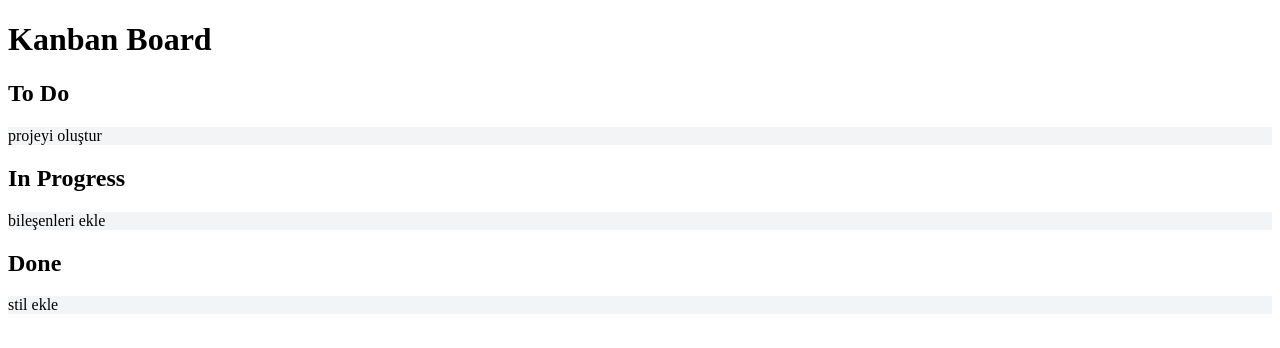
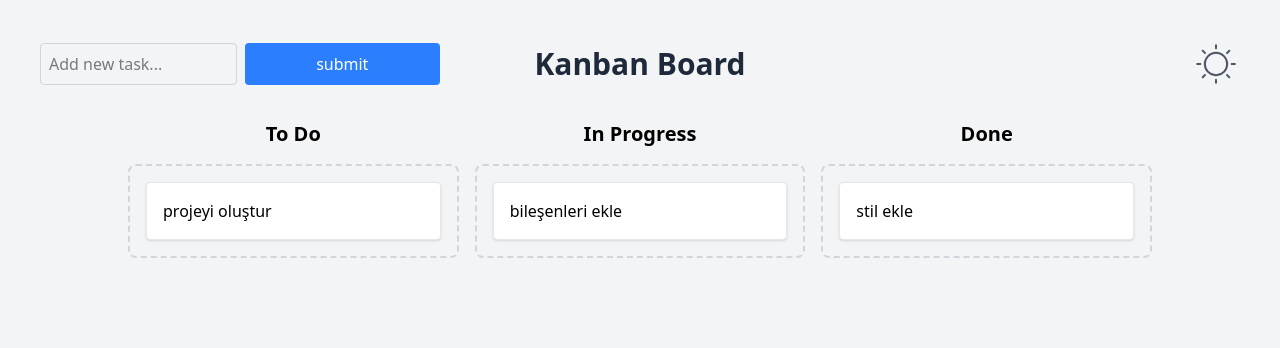
Before and after one commit to Erdem-Baran/kanban-board, a React (Vite) app: page / in a window 1280 px wide. Shown: the top 348 px of the page. Built offline with nearby package versions, Linux system fonts and the light colour scheme.

Commit message:
"Task addition input field created"

```diff
--- a/package.json
+++ b/package.json
@@ -14,6 +14,7 @@
     "@tailwindcss/vite": "^4.1.18",
     "react": "^19.2.3",
     "react-dom": "^19.2.3",
+    "react-icons": "^5.5.0",
     "tailwindcss": "^4.1.18"
   },
   "devDependencies": {
--- a/src/App.tsx
+++ b/src/App.tsx
@@ -2,12 +2,9 @@ import React, { useState } from "react";
 import { DndContext } from "@dnd-kit/core";
 import { Droppable } from "./components/Droppable";
 import { Draggable } from "./components/Draggable";
-
-type Task = {
-  id: string;
-  title: string;
-  status: "TODO" | "IN_PROGRESS" | "DONE";
-};
+import type { Task } from "./types/Types";
+import { CiLight } from "react-icons/ci";
+// import { title } from "process";
 
 export default function App() {
   const [tasks, setTasks] = useState<Task[]>([
@@ -16,20 +13,61 @@ export default function App() {
     { id: "3", title: "stil ekle", status: "DONE" },
   ]);
 
+  const [newTaskTitle, setNewTaskTitle] = useState("");
+
   const COLUMNS = [
     { id: "TODO", title: "To Do" },
     { id: "IN_PROGRESS", title: "In Progress" },
     { id: "DONE", title: "Done" },
   ];
 
-  const [isDropped, setIsDropped] = useState<boolean>(false);
-  const draggableMarkup = <Draggable>Drag me</Draggable>;
+  const handleFormSubmit = (e: React.FormEvent) => {
+    e.preventDefault();
+
+    if (!newTaskTitle.trim()) return;
+
+    const newTask: Task = {
+      id: Date.now().toString(),
+      title: newTaskTitle,
+      status: "TODO",
+    };
+
+    setTasks((prevTasks) => [...prevTasks, newTask]);
+    setNewTaskTitle("");
+  };
 
   return (
     <div className="p-10 min-h-screen bg-gray-100">
-      <h1 className="text-3xl font-bold mb-8 text-center text-gray-800">
-        Kanban Board
-      </h1>
+      <div className="grid grid-cols-3 items-center mb-8">
+        <div>
+          <form onSubmit={handleFormSubmit} className="flex gap-2">
+            <input
+              type="text"
+              name="task"
+              value={newTaskTitle}
+              onChange={(e) => setNewTaskTitle(e.target.value)}
+              placeholder="Add new task..."
+              className="p-2 rounded border border-gray-300 focus:outline-none focus:ring-2 focus:ring-blue-400 w-full"
+            />
+            <button
+              type="submit"
+              className="mt-0 bg-blue-500 text-white p-2 rounded hover:bg-blue-600 w-full"
+            >
+              submit
+            </button>
+          </form>
+        </div>
+
+        <h1 className="text-3xl font-bold text-center text-gray-800">
+          Kanban Board
+        </h1>
+
+        <div className="flex justify-end">
+          <div className="text-5xl cursor-pointer text-gray-600 hover:text-gray-900 transition-colors">
+            <CiLight />
+          </div>
+        </div>
+      </div>
 
       <DndContext onDragEnd={handleDragEnd}>
         <div className="flex gap-4 max-w-5xl mx-auto">
@@ -45,7 +83,7 @@ export default function App() {
                     .filter((task) => task.status === col.id)
                     .map((task) => (
                       <Draggable key={task.id} id={task.id}>
-                        <div className="bg-white p-4 rounded shadow-sm hover:shadow-md border border-gray-200">
+                        <div className="bg-white p-4 rounded shadow-sm hover:shadow-md border border-gray-200 cursor-grab">
                           {task.title}
                         </div>
                       </Draggable>
@@ -70,7 +108,7 @@ export default function App() {
       setTasks((prevTasks) => {
         return prevTasks.map((task) => {
           if (task.id === active.id) {
-            return { ...task, status: over.id};
+            return { ...task, status: over.id };
           }
           return task;
         });
--- a/src/components/Droppable.tsx
+++ b/src/components/Droppable.tsx
@@ -13,7 +13,7 @@ export function Droppable(props: any) {
     <div
       ref={setNodeRef}
       style={style}
-      className="p-4 rounded-lg min-h-[50px] w-full border-2 border-dashed border-gray-300"
+      className="p-4 rounded-lg min-h-12.5 w-full border-2 border-dashed border-gray-300"
     >
       {props.children}
     </div>
--- a/src/main.tsx
+++ b/src/main.tsx
@@ -1,5 +1,6 @@
 import { StrictMode } from 'react'
 import { createRoot } from 'react-dom/client'
+import './App.css'
 import App from './App.tsx'
 
 createRoot(document.getElementById('root')!).render(
--- /dev/null
+++ b/src/types/Types.ts
@@ -0,0 +1,5 @@
+export interface Task {
+  id: string;
+  title: string;
+  status: "TODO" | "IN_PROGRESS" | "DONE";
+};
```
Also changed, not shown: 1 other file (tests, documents, lock files or other folders).
